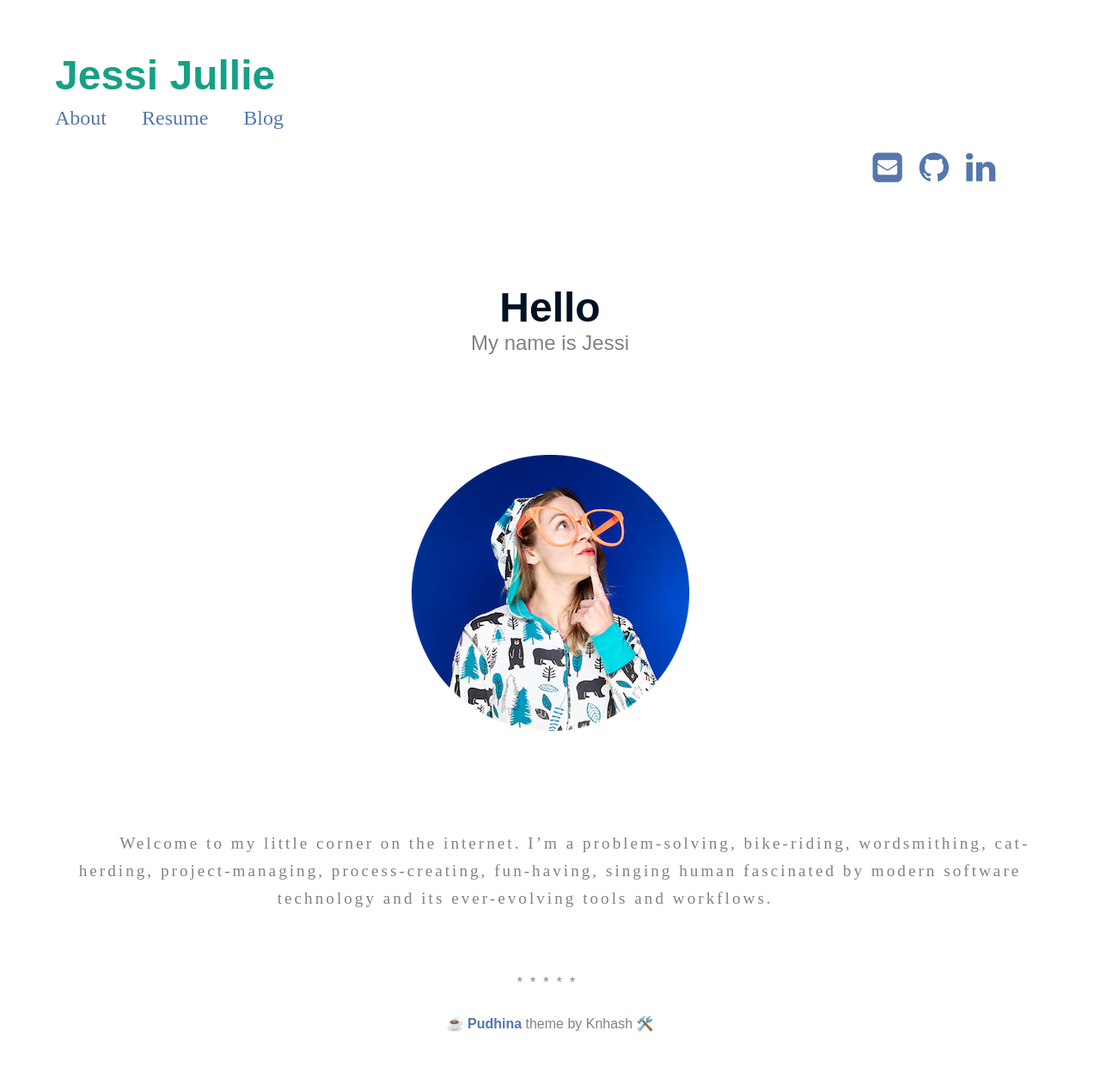
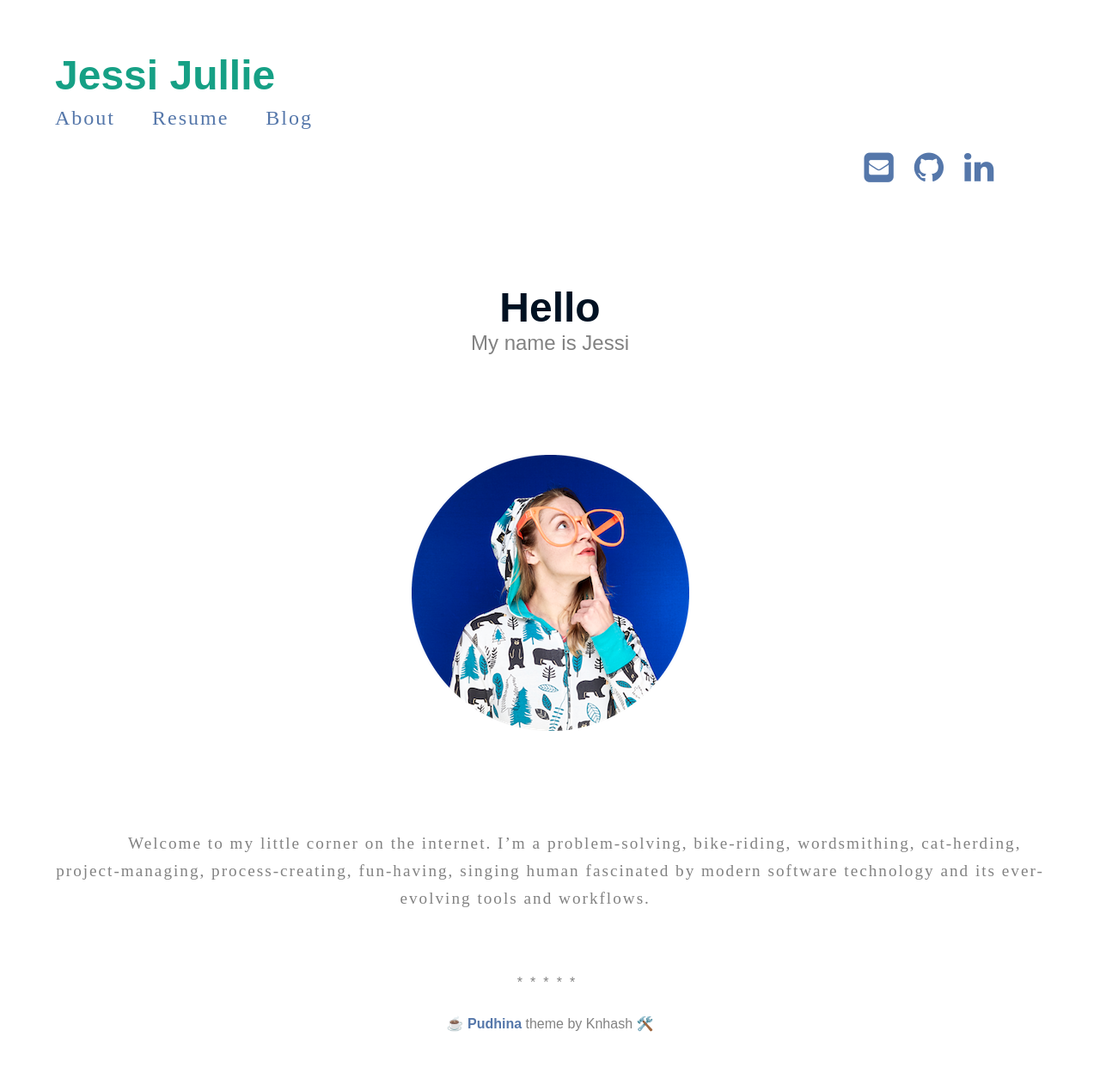
Before and after one commit to JessiJullie/JessiSite, a Jekyll site: the page built from index.md, in a window 1280 px wide. Shown: the whole page at 86% size. Built offline with Jekyll 4.4.1, drawn with Linux system fonts in a browser that asks for light colours.

Commit message:
More changes

```diff
--- a/assets/css/main.css
+++ b/assets/css/main.css
@@ -15,6 +15,7 @@
     font-family: 'Libre Baskerville', serif;
     font-size: 100%;
     line-height: 32px;
+    letter-spacing: 2px;
     margin-top: 10%;
     margin-bottom: 10%;
     margin-left: 5%;
@@ -27,7 +28,7 @@
     position: relative;}
 
   blockquote {
-    letter-spacing: 3px;
+    letter-spacing: 0px;
     margin: 0px;
     margin-top: 40px;
     margin-bottom: 70px;
```
